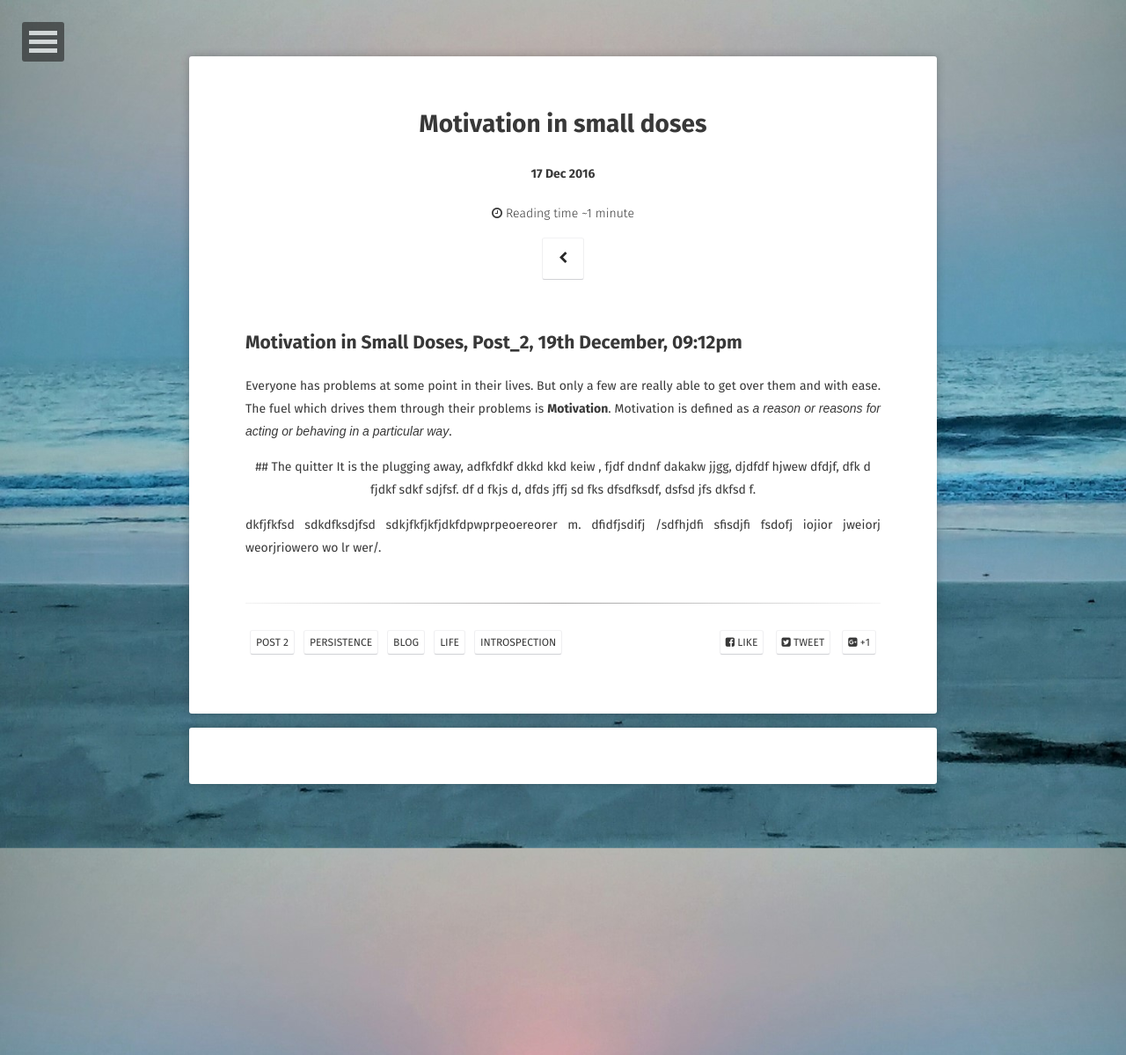
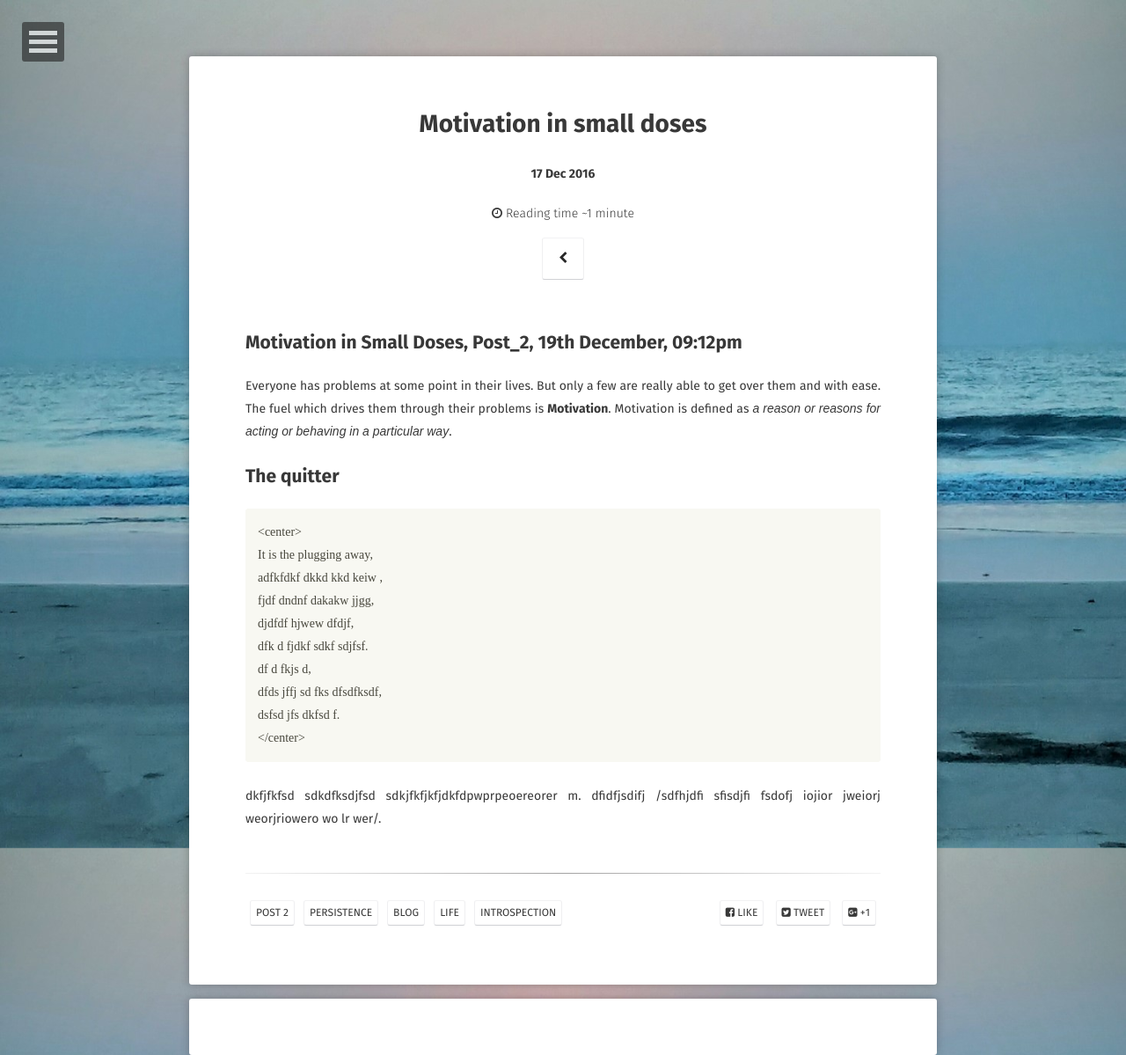
Before and after one commit to jontitalukdar/jontitalukdar.github.io_x, a Jekyll site: the page built from _posts/2016-03-20-markdown-syntax.md, in a window 1280 px wide. Shown: the whole page at 88% size. Built offline with Jekyll 4.4.1, drawn with Linux system fonts in a browser that asks for light colours; some web fonts are replaced; comment, search, counter and statistics services are not loaded.

Commit message:
Update 2016-03-20-markdown-syntax.md

```diff
--- a/_posts/2016-03-20-markdown-syntax.md
+++ b/_posts/2016-03-20-markdown-syntax.md
@@ -9,8 +9,10 @@ comments: true
 ## Motivation in Small Doses, Post_2, 19th December, 09:12pm
 
 Everyone has problems at some point in their lives. But only a few are really able to get over them and with ease. The fuel which drives them through their problems is **Motivation**. Motivation is defined as *a reason or reasons for acting or behaving in a particular way*.
-<center>
-    ## The quitter
+
+## The quitter
+
+    <center>
     It is the plugging away,
     adfkfdkf dkkd kkd keiw ,
     fjdf dndnf dakakw jjgg,
@@ -19,7 +21,8 @@ Everyone has problems at some point in their lives. But only a few are really ab
     df d fkjs d,
     dfds jffj sd fks dfsdfksdf,
     dsfsd jfs dkfsd f.
-</center>
+    </center>
+
 dkfjfkfsd
 sdkdfksdjfsd
 sdkjfkfjkfjdkfdpwprpeoereorer m. dfidfjsdifj /sdfhjdfi sfisdjfi fsdofj iojior jweiorj weorjriowero wo lr wer/.
```
